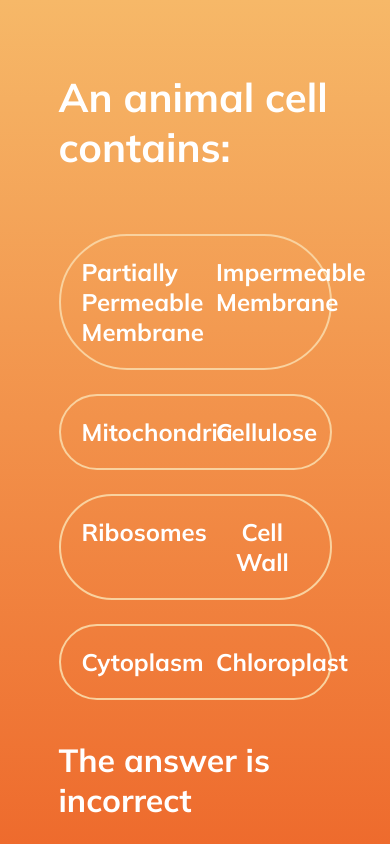
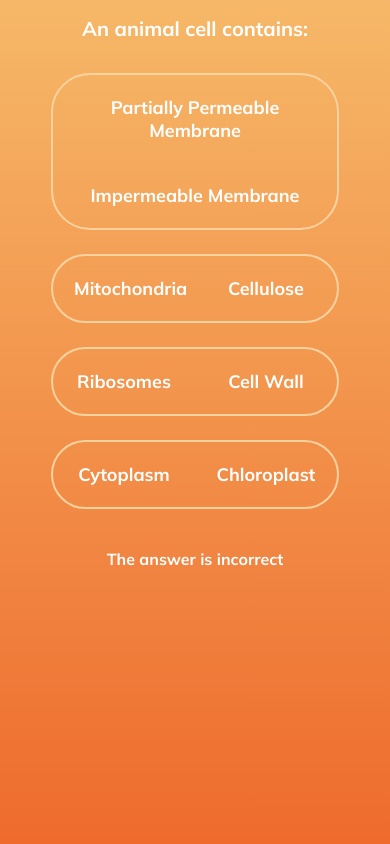
Before and after one commit to Scott-fo/senecalearning-frontend, a React (Create React App) app: page / in a window 390 px wide. Built offline with nearby package versions, Linux system fonts and the light colour scheme.

Commit message:
completed responsive behaviour

```diff
--- a/src/components/Answers.tsx
+++ b/src/components/Answers.tsx
@@ -16,23 +16,91 @@ interface Props {
 
 const Answers = ({ shuffle, answer, id, handleClick, correct, selectedList }: Props) => {
   const [shuffledArray, setShuffledArray] = useState<any[]>([]);
+  const [width, setWidth] = useState<number>(window.innerWidth);
+  const [maxLength, setMaxLength] = useState<number>(0);
 
   useEffect(() => {
     setShuffledArray(shuffle(answer));
     // eslint-disable-next-line
   }, [answer]);
 
+  useEffect(() => {
+    setMaxLength(Math.max(...(shuffledArray.map(element => element.length))));
+  }, [shuffledArray]);
+
+  useEffect(() => {
+    const handleResize = () => {
+        setWidth(window.innerWidth);
+    };
+
+    window.addEventListener("resize", handleResize);
+    return () => {
+        window.removeEventListener("resize", handleResize);
+    };
+  });
+
+  const answerStyle = ( key: number ) => {
+    const upperRad = { borderTopRightRadius: "36px", borderTopLeftRadius: "36px" };
+    const bottomRad = { borderBottomRightRadius: "36px", borderBottomLeftRadius: "36px" };
+    const fullRad = { borderRadius: "100px" };
+
+    if (shuffledArray.length === 2) {
+      if (maxLength > 14 && width < 1150)
+        if (key === 0)
+          return upperRad;
+        else
+          return bottomRad;
+      else
+        return fullRad;
+    }
+    else if (shuffledArray.length === 3) {
+      if (width < 755) {
+        switch (key) {
+          case 0:
+            return { borderTopLeftRadius: "36px" };
+          case 1:
+            return { borderTopRightRadius: "36px" };
+          case 2:
+            return bottomRad;
+        }
+      } else
+          return fullRad;
+    }
+  }
+
   const answerList = shuffledArray.map((item: string, key: number) => {
     return (
-      <section className="answer-section" key={key}>
-          <input className="answer-input" type="radio" value={item} id={item} name={String(id)} onClick={handleClick} disabled={correct ? true : false} onChange={()=>{}} checked={selectedList[id] === item}/>
-          <label className='answer' htmlFor={item}>{item}</label>
+      <section
+        className={shuffledArray.length === 3 ? "answer-section-3input" : "answer-section"}
+        style={(maxLength > 14 && width < 1150) || (key === 2 && width < 755) ? {width: "100%"} : {width: "50%"}}
+        key={key}>
+          <input
+            className="answer-input"
+            type="radio"
+            value={item}
+            id={item}
+            name={String(id)}
+            onClick={handleClick}
+            disabled={correct ? true : false}
+            onChange={()=>{}}
+            checked={selectedList[id] === item}
+          />
+          <label
+            className='answer'
+            htmlFor={item}
+            style={answerStyle(key)}
+          >
+            {item}
+          </label>
       </section>
     )
   })
 
   return (
-    <div className='answers'>
+    <div className='answers'
+      style={shuffledArray.length === 3 ?
+        width < 755 ? {flexWrap: 'wrap'} : {flexWrap: "unset"}
+          : {flexWrap: 'wrap'}}>
       {answerList}
     </div>
   )
--- a/src/questions.json
+++ b/src/questions.json
@@ -13,7 +13,7 @@
     "question" : "Which are the best sports people & teams?",
     "correctAnswers" : ["Liverpool", "Serena Williams"],
     "answers" : [
-      ["Liverpool", "Chelsea", "Man Utd"],
+      ["Liverpool", "Chelsea", "Man United"],
       ["Serena Williams", "Naomi Osaka"]
     ]
   }
--- a/src/styles/Answers.css
+++ b/src/styles/Answers.css
@@ -2,19 +2,31 @@
   display: flex;
   justify-content: space-between;
   border: 2px solid var(--answer-background);
-  border-radius: 100px;
+  border-radius: 39px;
   margin: 12px 0;
+  /* flex-wrap: wrap; */
 }
 
 .answer-section {
   display: flex;
   justify-content: center;
-  width: 50%;
+  /* width: 50%; */
+  /* min-width: 144px; */
   border-radius: 100px;
 }
 
 .answer-input {
   display: none;
+}
+
+.answer-section-3input {
+  display: flex;
+  justify-content: center;
+  width: 30%;
+  /* min-width: 144px; */
+  border-radius: 100px;
+  /* border-bottom: 50px; */
+  overflow-wrap: break-word;
 }
 
 .answer-input:checked + label{
@@ -23,10 +35,18 @@
 }
 
 .answer {
-  font-size: 24px;
+  font-size: 18px;
   padding: 21px;
   width: 100%;
   text-align: center;
-  border-radius: 100px;
+  /* border-radius: 100px; */
+  /* border-bottom-right-radius: 36px;
+  border-bottom-left-radius: 36px; */
   cursor: pointer;
 }
+
+@media (min-width: 650px) {
+  .answer {
+    font-size: 24px;
+  }
+}
--- a/src/styles/Quiz.css
+++ b/src/styles/Quiz.css
@@ -1,5 +1,4 @@
 .quiz-wrapper {
-  /* background: linear-gradient(180deg, #F6B868 0%, #EE6B2D 100%); */
   background: var(--background-gradient);
   width: 100vw;
   height: 100vh;
@@ -11,25 +10,25 @@
 .quiz-container {
   display: flex;
   flex-direction: column;
-  width: 70%;
-  max-width: 900px;
-  max-height: 80px;
+  width: 288px;
+  height: 48px;
   margin-left: auto;
   margin-right: auto;
+  /* width: 70%; */
 }
 
 .question {
   display: flex;
   justify-content: center;
-  margin-top: 72px;
-  margin-bottom: 50px;
-  font-size: 40px;
+  margin-top: 16px;
+  margin-bottom: 20px;
+  font-size: 20px;
 }
 
 .result {
   display: flex;
   justify-content: center;
-  font-size: 32px;
+  font-size: 16px;
   margin-top: 28px;
 }
 
@@ -43,3 +42,25 @@
   cursor: pointer;
   font-size: 16px;
 }
+
+
+
+@media (min-width: 450px) {
+  .quiz-container {
+    max-width: 900px;
+    max-height: 80px;
+    width: 70%;
+  }
+}
+
+@media (min-width: 650px) {
+  .result {
+    font-size: 32px;
+  }
+
+  .question {
+    font-size: 40px;
+    margin-top: 72px;
+    margin-bottom: 50px;
+  }
+}
```
